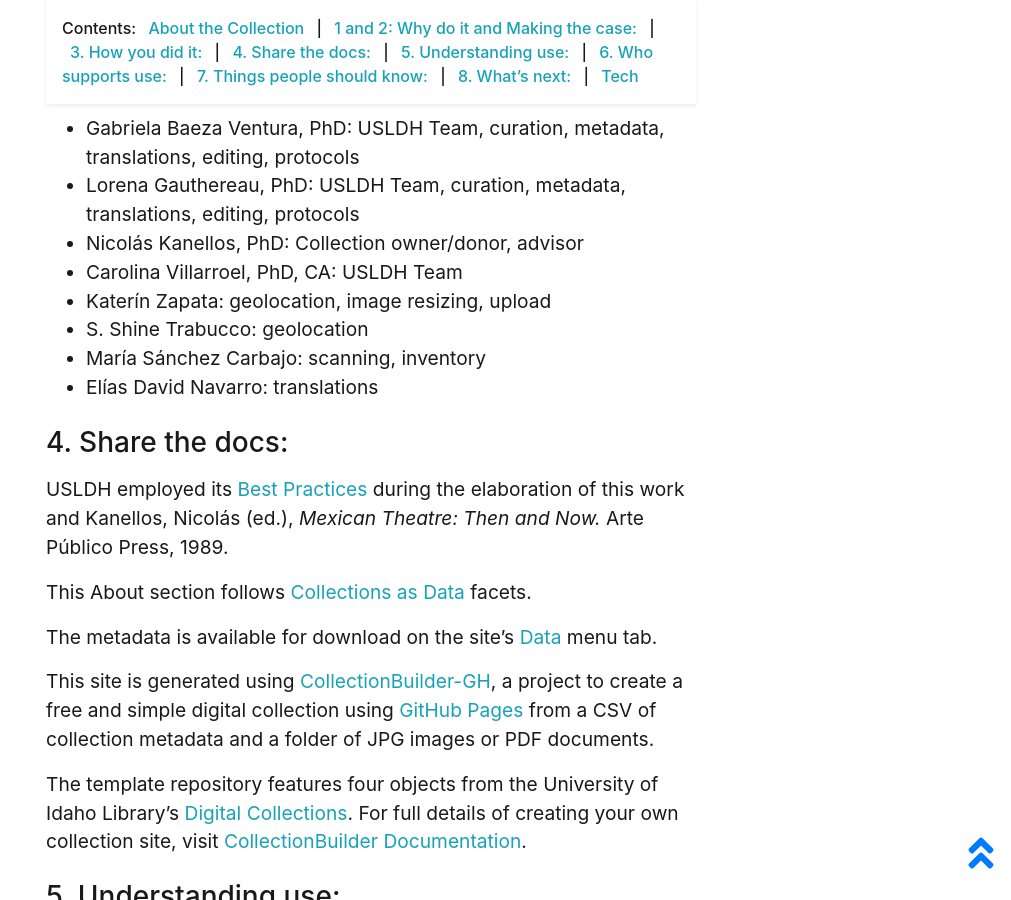
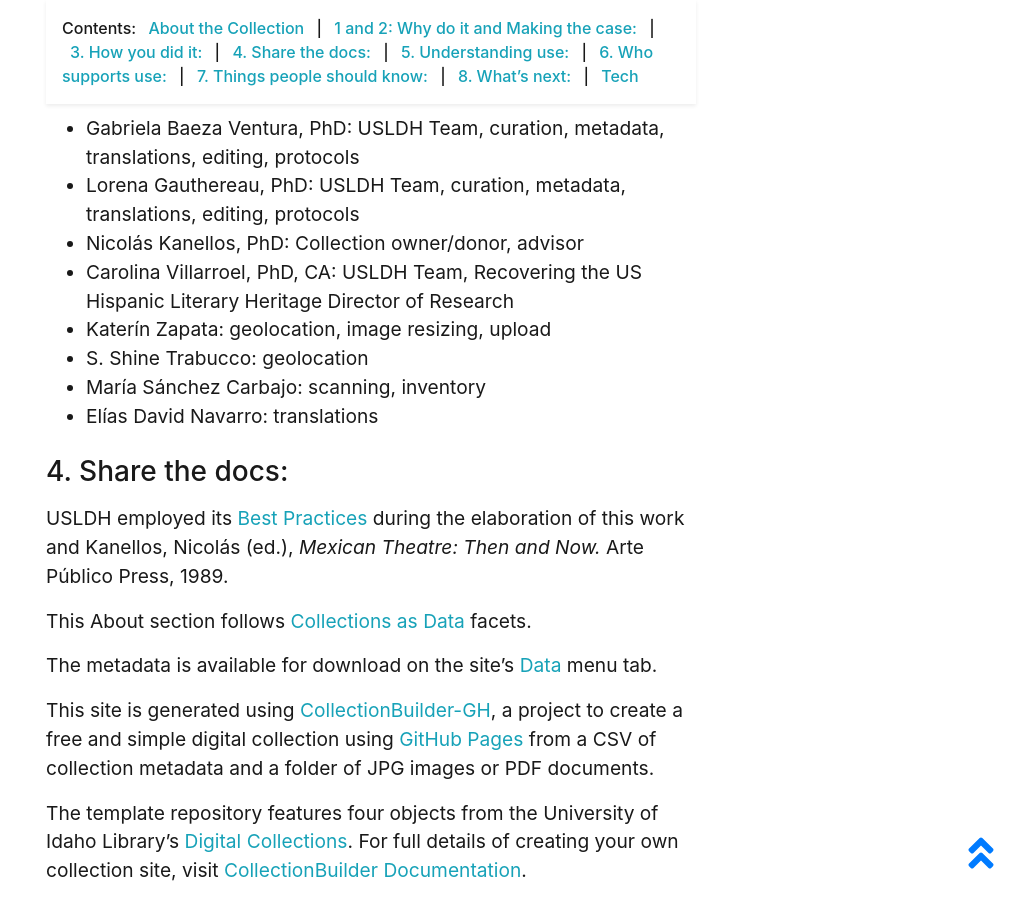
Before and after one commit to RecoveryAPP/hispanictheater, a Jekyll site: the page built from pages/about.md, in a window 1280 px wide and 900 px high, scrolled down 1965 px. Shown: the whole window, without its empty margins (269-1280 px from the left). Built offline with Jekyll 4.4.1, drawn with Linux system fonts in a browser that asks for light colours.

Commit message:
Update about.md

```diff
--- a/pages/about.md
+++ b/pages/about.md
@@ -31,7 +31,7 @@
 - Gabriela Baeza Ventura, PhD: USLDH Team, curation, metadata, translations, editing, protocols
 - Lorena Gauthereau, PhD: USLDH Team, curation, metadata, translations, editing, protocols
 - Nicolás Kanellos, PhD: Collection owner/donor, advisor
-- Carolina Villarroel, PhD, CA: USLDH Team
+- Carolina Villarroel, PhD, CA: USLDH Team, Recovering the US Hispanic Literary Heritage Director of Research
 - Katerín Zapata: geolocation, image resizing, upload
 - S. Shine Trabucco: geolocation
 - María Sánchez Carbajo: scanning, inventory
```
